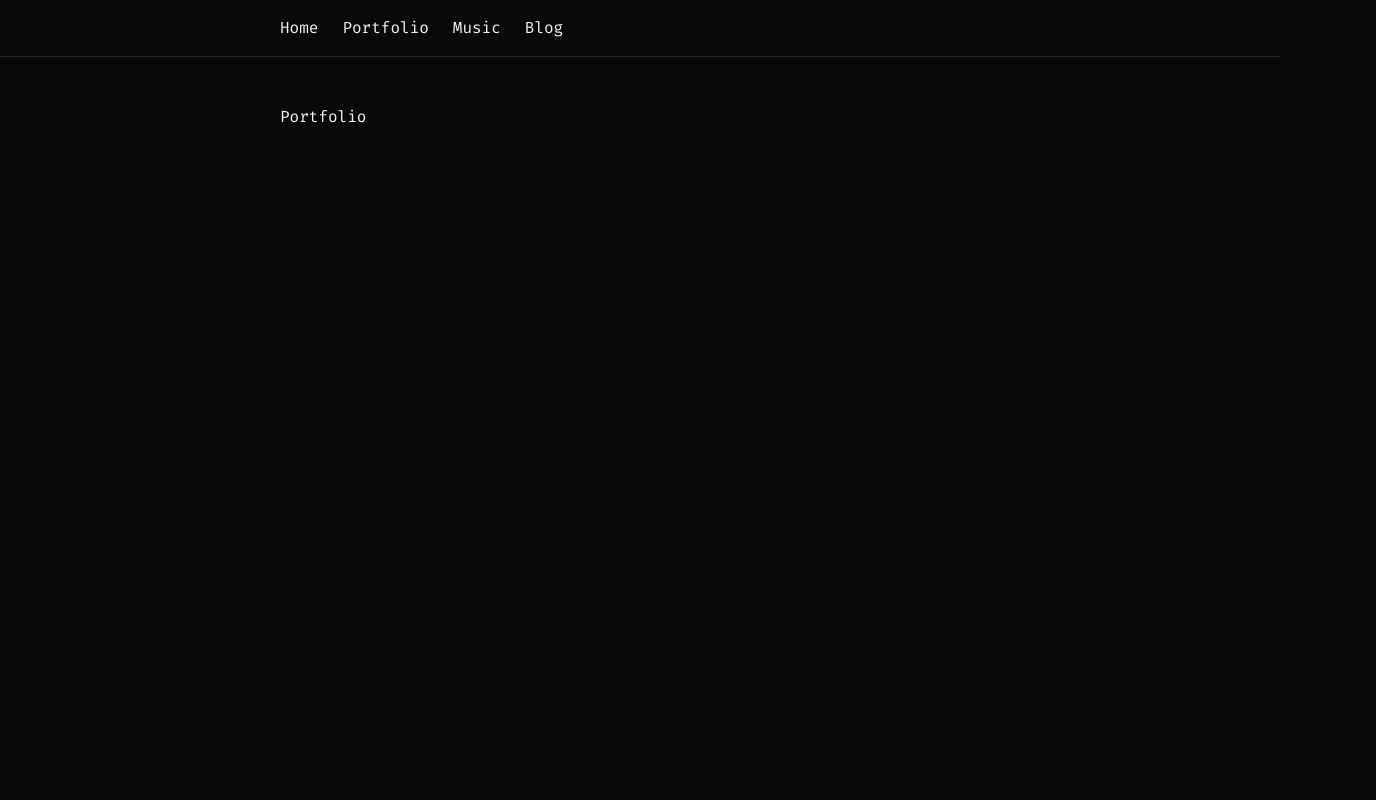
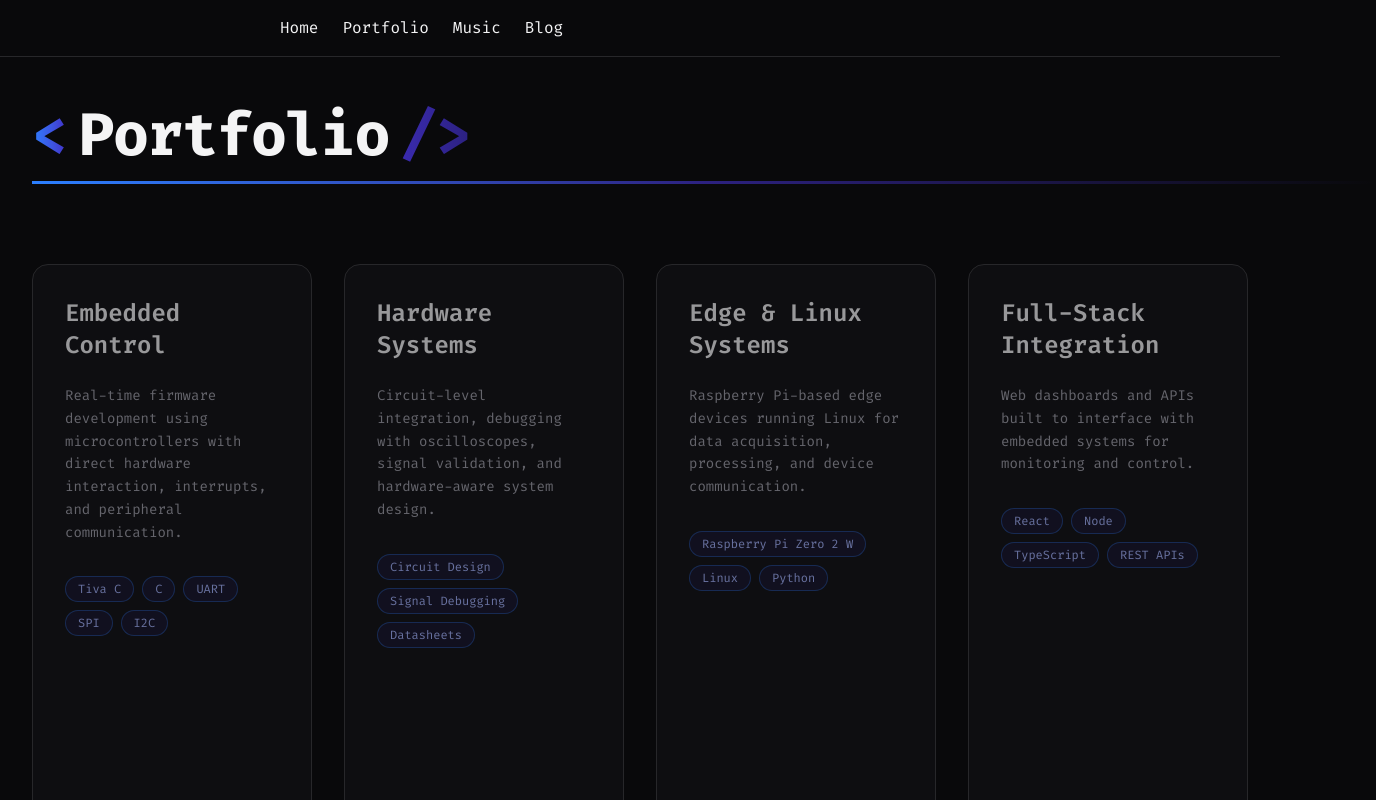
Before and after one commit to khikidman/khifyi, a React (Vite) app: page /portfolio in a window 1280 px wide. Shown: the top 800 px of the page, 1376 px wide, since content can reach past the window. Built offline with nearby package versions, Linux system fonts and the light colour scheme.

Commit message:
Portfolio started

```diff
--- a/src/pages/Home.tsx
+++ b/src/pages/Home.tsx
@@ -42,6 +42,7 @@ const Home = () => {
               text-black
               font-semibold
               rounded-full
+              hover:shadow-[0_0_0px_rgba(59,246,130,0.0)]
               hover:bg-green-300
               transition
             "
--- a/src/pages/Portfolio.tsx
+++ b/src/pages/Portfolio.tsx
@@ -1,38 +1,127 @@
 import Layout from "../components/Layout";
 
-// interface Project {
-//   title: string;
-//   description: string;
-//   tech: string[];
-// }
-
-// const projects: Project[] = [
-//   {
-//     title: "Isometric Game Engine",
-//     description: "Custom 2D engine with lighting and chunk loading.",
-//     tech: ["C#", "MonoGame"],
-//   },
-//   {
-//     title: "Habit Tracking App",
-//     description: "Calendar-based SwiftUI productivity app.",
-//     tech: ["SwiftUI"],
-//   },
-// ];
+const systems = [
+  {
+    title: "Embedded Control",
+    description:
+      "Real-time firmware development using microcontrollers with direct hardware interaction, interrupts, and peripheral communication.",
+    tech: ["Tiva C", "C", "UART", "SPI", "I2C"]
+  },
+  {
+    title: "Hardware Systems",
+    description:
+      "Circuit-level integration, debugging with oscilloscopes, signal validation, and hardware-aware system design.",
+    tech: ["Circuit Design", "Signal Debugging", "Datasheets"]
+  },
+  {
+    title: "Edge & Linux Systems",
+    description:
+      "Raspberry Pi-based edge devices running Linux for data acquisition, processing, and device communication.",
+    tech: ["Raspberry Pi Zero 2 W", "Linux", "Python"]
+  },
+  {
+    title: "Full-Stack Integration",
+    description:
+      "Web dashboards and APIs built to interface with embedded systems for monitoring and control.",
+    tech: ["React", "Node", "TypeScript", "REST APIs"]
+  }
+];
 
 const Portfolio = () => {
   return (
     <Layout>
-      <h1>Portfolio</h1>
+      <div className="relative left-1/2 right-1/2 -ml-[50vw] -mr-[50vw] w-screen">
+        <div className="max-w-350 mx-auto px-8">
 
-      {/* {projects.map((project, index) => (
-        <div key={index} style={{ marginBottom: "2rem" }}>
-          <h2>{project.title}</h2>
-          <p>{project.description}</p>
-          <p>
-            <strong>Tech:</strong> {project.tech.join(", ")}
-          </p>
+          {/* Page Title */}
+          <div className="mb-20">
+            <h1 className="text-6xl font-bold tracking-tight flex items-center gap-3">
+              <span className="bg-linear-to-r from-blue-500 via-blue-60/90 to-indigo-600/80 bg-clip-text text-transparent">
+                &lt;
+              </span>
+              <span>Portfolio</span>
+              <span className="bg-linear-to-r from-indigo-600/70 via-indigo-600/60 to-indigo-600/50 bg-clip-text text-transparent">
+                /&gt;
+              </span>
+            </h1>
+            <div className="mt-4 h-0.75 w-336 bg-linear-to-r from-blue-500 via-indigo-600/50 to-transparent" />
+          </div>
+
+          {/* 4 Column Layout */}
+          <div className="grid grid-cols-4 gap-8">
+
+            {systems.map((system) => (
+              <div
+                key={system.title}
+                className="
+                  group
+                  relative
+                  min-h-160
+                  rounded-2xl
+                  border border-zinc-800
+                  bg-zinc-900/40
+                  p-8
+                  transition-all duration-500
+                  transform
+                  hover:scale-[1.03]
+                  hover:border-blue-500
+                  hover:bg-zinc-900/70
+                  cursor-pointer
+                "
+              >
+                {/* Subtle Glow */}
+                <div className="
+                  absolute inset-0 rounded-2xl
+                  bg-indigo-400/10
+                  opacity-0
+                  group-hover:opacity-100
+                  transition-opacity duration-500
+                " />
+
+                <div className="
+                  relative z-10
+                  transition-all duration-500
+                  opacity-60
+                  group-hover:opacity-100
+                ">
+
+                  {/* Title */}
+                  <h2 className="text-2xl font-semibold mb-6">
+                    {system.title}
+                  </h2>
+
+                  {/* Description */}
+                  <p className="text-sm text-zinc-400 leading-relaxed mb-8">
+                    {system.description}
+                  </p>
+
+                  {/* Tech Chips */}
+                  <div className="flex flex-wrap gap-2">
+                    {system.tech.map((tech) => (
+                      <span
+                        key={tech}
+                        className="
+                          px-3 py-1
+                          text-xs
+                          rounded-full
+                          border border-blue-500/40
+                          bg-indigo-600/10
+                          text-indigo-300
+                          transition-all duration-300
+                        "
+                      >
+                        {tech}
+                      </span>
+                    ))}
+                  </div>
+
+                </div>
+              </div>
+            ))}
+
+          </div>
         </div>
-      ))} */}
+      </div>
     </Layout>
   );
 };
```
